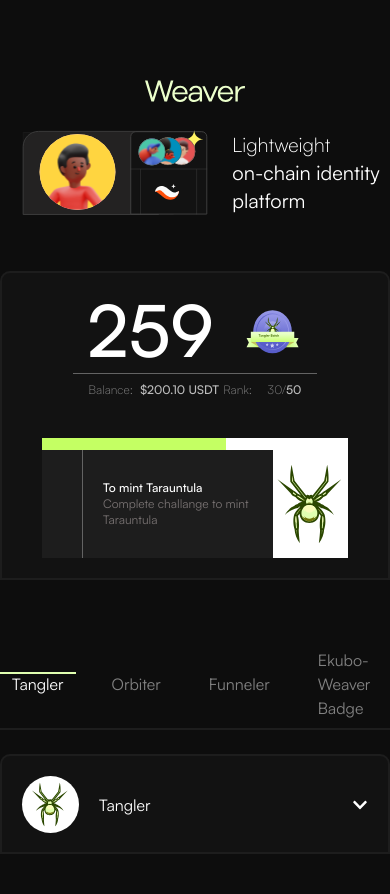
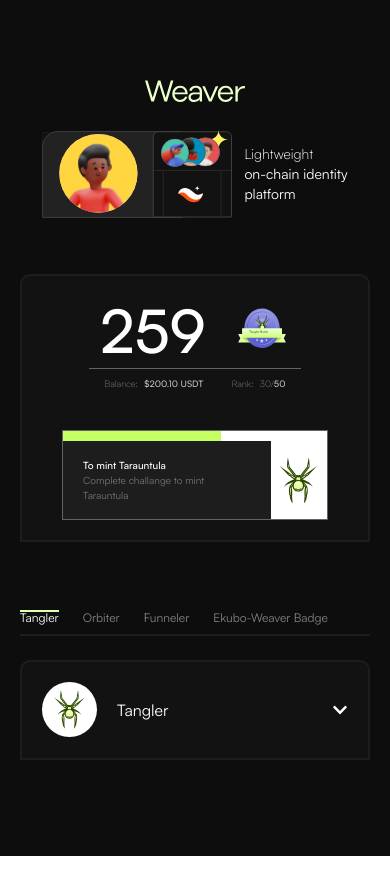
Before and after one commit to weaver-points/weaver-client, a Next.js app: page /dashboard in a window 390 px wide. Shown: the top 894 px of the page. After the commit the page ends 856 px from the top, so only its background shows below. Built offline with nearby package versions, Linux system fonts and the light colour scheme.

Commit message:
Refactor screens for moblie view

```diff
--- a/app/dashboard/page.tsx
+++ b/app/dashboard/page.tsx
@@ -6,7 +6,7 @@
 
 export default function Dashboard() {
   return (
-    <div className="font-satoshi w-full min-h-screen flex flex-col items-center justify-start bg-[#0D0D0D] text-white py-20">
+    <div className="font-satoshi w-full min-h-screen flex flex-col items-center justify-start bg-[#0D0D0D] text-white  px-5 py-20">
       <div className="max-w-[652px] w-full flex flex-col items-center justify-start gap-10 ">
         <div className="flex flex-col items-center justify-center gap-7 max-w-[390.17px] max-h-[150px] ">
           <Image
@@ -20,11 +20,11 @@
             <Image
               src="/first-group-image.svg"
               alt="group-img-for-screen1"
-              height={128}
-              width={280}
-              className="w-[210px] h-[85px] "
+              height={100}
+              width={100}
+              className="lg:w-[210px] lg:h-[85px] w-[190px] sm:h-[85px] "
             />
-            <p className=" text-xl ">
+            <p className=" text-sm lg:text-xl ">
               <span className="font-light "> Lightweight </span> <br />
               on-chain identity <br />
               platform
--- a/components/NftContainer.tsx
+++ b/components/NftContainer.tsx
@@ -15,7 +15,7 @@
       <ul className="flex flex-row items-center gap-6 py-1 pb-2 border-b-2 border-[#1D1D1D] my-2">
         <li
           onClick={() => toggleCurrentNft("TanglerData")}
-          className={`px-3 cursor-pointer relative after:content-[' '] after:w-0 after:h-[2px] after:absolute after:bottom-[-10] after:left-0 after:bg-[#E0FFB0] hover:after:w-full after:transition-all after:duration-300 hover:text-white transition-all duration-300 ${
+          className={`text-xs lg:text-base lg:px-3 px2 cursor-pointer relative after:content-[' '] after:w-0 after:h-[2px] after:absolute after:bottom-[-10] after:left-0 after:bg-[#E0FFB0] hover:after:w-full after:transition-all after:duration-300 hover:text-white transition-all duration-300 ${
             currentNFt === "TanglerData"
               ? "text-white after:w-full"
               : "text-[#818181]"
@@ -25,7 +25,7 @@
         </li>
         <li
           onClick={() => toggleCurrentNft("OrbiterData")}
-          className={`px-3 cursor-pointer relative after:content-[' '] after:w-0 after:h-[2px] after:absolute after:bottom-[-10] after:left-0 after:bg-[#E0FFB0] hover:after:w-full after:transition-all after:duration-300 hover:text-white transition-all duration-300 ${
+          className={`text-xs lg:text-base lg:px-3 px2 cursor-pointer relative after:content-[' '] after:w-0 after:h-[2px] after:absolute after:bottom-[-10] after:left-0 after:bg-[#E0FFB0] hover:after:w-full after:transition-all after:duration-300 hover:text-white transition-all duration-300 ${
             currentNFt === "OrbiterData"
               ? "text-white after:w-full"
               : "text-[#818181]"
@@ -35,7 +35,7 @@
         </li>
         <li
           onClick={() => toggleCurrentNft("FunnelerData")}
-          className={`px-3 text-[#818181] cursor-pointer relative after:content-[' '] after:w-0 after:h-[2px] after:absolute after:bottom-[-10] after:left-0 after:bg-[#E0FFB0] hover:after:w-full after:transition-all after:duration-300 hover:text-white transition-all duration-300${
+          className={`text-xs lg:text-base lg:px-3 px2 text-[#818181] cursor-pointer relative after:content-[' '] after:w-0 after:h-[2px] after:absolute after:bottom-[-10] after:left-0 after:bg-[#E0FFB0] hover:after:w-full after:transition-all after:duration-300 hover:text-white transition-all duration-300${
             currentNFt === "FunnelerData"
               ? "text-white after:w-full"
               : "text-[#818181]"
@@ -43,7 +43,7 @@
         >
           Funneler
         </li>
-        <li className="px-3 text-[#818181] cursor-pointer relative after:content-[' '] after:w-0 after:h-[2px] after:absolute after:bottom-[-10] after:left-0 after:bg-[#E0FFB0] hover:after:w-full after:transition-all after:duration-300 hover:text-white transition-all duration-300">
+        <li className="text-xs lg:text-base  lg:px-3 px2 text-[#818181] cursor-pointer relative after:content-[' '] after:w-0 after:h-[2px] after:absolute after:bottom-[-10] after:left-0 after:bg-[#E0FFB0] hover:after:w-full after:transition-all after:duration-300 hover:text-white transition-all duration-300">
           Ekubo-Weaver Badge
         </li>
       </ul>
--- a/components/StatsBox.tsx
+++ b/components/StatsBox.tsx
@@ -11,32 +11,32 @@
       <div className="flex flex-col items-center justify-center  w-4/5 gap-2">
         <span className="flex flex-row justify-center items-end gap-7 ">
           {" "}
-          <h1 className="text-7xl font-medium">259</h1>
+          <h1 className=" text-6xl lg:text-7xl font-medium">259</h1>
           <Image
             src="/tangler-badge.svg"
             alt="badge"
             width={100}
             height={100}
-            className="w-[60.9px] h-[67.62px] object-contain "
+            className=" w-14 h-16 lg:w-[60.9px] lg:h-[67.62px] object-contain "
           />
         </span>
 
-        <div className="border-t border-[#636363] w-full flex justify-between items-center py-2 px-4 text-xs text-[#BDBDBD] font-medium    ">
+        <div className="border-t border-[#636363] w-full flex justify-between items-center py-2 px-4 text-[9px] lg:text-xs text-[#BDBDBD] font-medium    ">
           <p>
             <span className="text-secondary mr-1  font-light ">Balance:</span>{" "}
             $200.10 USDT
           </p>
 
           <p>
-            <span className="text-secondary font-light mr-3 ">Rank: </span>{" "}
+            <span className="text-secondary font-light mr-1 lg:mr-3 ">Rank: </span>{" "}
             <span className="text-secondary font-light "> {rank}/</span>
             {totalRank}
           </p>
         </div>
       </div>
 
-      <div className="metre w-full h-[120px] bg-[#1D1D1D] mt-8 flex flex-col  ">
-        <div className="metre-bar w-full relative bg-white h-[13.09px] overflow-hidden ">
+      <div className="metre w-full h-[90px] lg:h-[120px] bg-[#1D1D1D] mt-8 flex flex-col border border-[#636363] lg:border-none  ">
+        <div className="metre-bar w-full relative bg-white h-[11px] lg:h-[13.09px] overflow-hidden ">
           <span
             className="absolute top-0 left-0 bg-[#C4FF63] h-full"
             style={{
@@ -45,21 +45,21 @@
           ></span>
         </div>
 
-        <div className="NFT w-full h-full flex flex-row justify-between ">
-          <div className="text flex flex-col justify-center px-5 text-xs border-l border-[#636363] ml-10 ">
+        <div className="NFT w-full h-full flex flex-row justify-between  ">
+          <div className="text flex flex-col justify-center px-5 text-[10px] lg:text-xs lg:border-l border-[#636363] lg:ml-10 ">
             <h2 className="font-medium ">To mint Tarauntula</h2>
             <h3 className="text-[#787272] ">
               Complete challange to mint Tarauntula
             </h3>
           </div>
 
-          <div className="h-full bg-white flex items-center justify-center w-[101.93px] ">
+          <div className="h-full bg-white flex items-center justify-center w-[57px] lg:w-[101.93px] ">
             <Image
               src="/TanglerNFT.svg"
               alt="tangler"
               width={100}
               height={100}
-              className="w-[54.21] h-[57.93] object-contain "
+              className="lg:w-[54.21] lg:h-[57.93] w-11 h-13 object-contain "
             />
           </div>
         </div>
--- a/components/nftdata/TanglerData.tsx
+++ b/components/nftdata/TanglerData.tsx
@@ -67,16 +67,16 @@
         className=" title w-full flex flex-row items-center justify-between cursor-pointer "
       >
         <div className="flex flex-row items-center gap-5">
-          <div className="w-[57px] h-[57px] flex justify-center items-center rounded-full bg-white relative  ">
+          <div className=" w-[55px] h-[55px] lg:w-[57px] lg:h-[57px] flex justify-center items-center rounded-full bg-white relative  ">
             <Image
               src="/TanglerNFT.svg"
               alt="NFT"
               width={100}
               height={100}
-              className="w-[45px] h-[45px]"
+              className="lg:w-[45px] lg:h-[45px] w-9 h-10 object-contain"
             />
           </div>
-          <h1>Tangler</h1>
+          <h1 className="text-base   " >Tangler</h1>
         </div>
 
         <FaChevronDown
@@ -92,13 +92,13 @@
           className="details w-full bg-[#181818] border border-[#343434] rounded-t rounded-lg "
         >
           <div className="w-full h-[240px] flex  ">
-            <div className=" border-r border-[#808080] w-32 h-full flex items-start justify-center py-2 ">
+            <div className=" border-r border-[#808080] lg:w-32 w-20 h-full flex items-start justify-center py-2 ">
               <Image
                 src={item.image}
                 alt={item.name}
                 width={100}
                 height={100}
-                className="w-[57] h-[47] object-contain "
+                className="lg:w-[57] lg:h-[47] w-[35px] h-[35px]  object-contain "
               />
             </div>
             <div className=" h-full w-full flex flex-col ">
@@ -106,12 +106,12 @@
                 <h2 className="text-[#F0F0F0] font-bold text-base ">
                   {item.name}{" "}
                 </h2>
-                <p className="text-[#808080] text-xs font-normal max-w-[380px] ">
+                <p className="text-[#808080] lg:text-xs text-[10px] font-normal max-w-[380px] ">
                   {item.description}{" "}
                 </p>
               </div>
               <div className=" h-1/2 w-full py-4 px-5 flex flex-col justify-between  ">
-                <div className="flex w-full items-center justify-between text-sm  font-bold">
+                <div className="flex w-full items-center justify-between text-xs lg:text-sm  font-bold">
                   <p>
                     <span className="text-[#DDDDDD] font-light ">
                       Category:
@@ -128,10 +128,10 @@
                 </div>
 
                 <div>
-                  <p className="flex items-center gap-5 ">
+                  <p className="flex items-center gap-5 text-xs lg:text-sm ">
                     <span className="text-[#DDDDDD] font-light ">Status: </span>
                     <span
-                      className={`bg-[#F2FFEA] border  text-sm font-normal px-5 py-1 rounded-xl flex items-center w-fit justify-center ${
+                      className={`bg-[#F2FFEA] border font-normal px-5 py-1 rounded-xl flex items-center w-fit justify-center ${
                         item.status
                           ? "border-[#B0FD81] text-[#40A900]"
                           : "border-[red] text-[red] "
@@ -147,7 +147,7 @@
           </div>
 
           <div className="w-full bg-[#212121] border-[0.5px] border-[#636363] text-center h-14 flex items-center justify-center ">
-            <p className="text-[#808080] font-normal text-sm  ">
+            <p className="text-[#808080] font-normal text-xs lg:text-sm  ">
               Click to check transaction history
             </p>
           </div>
@@ -155,7 +155,7 @@
           <div className="w-full flex items-center justify-center px-4 py-6 ">
             <button
               disabled={item.status}
-              className={`py-5 w-[97%] bg-[#EDFFD0] text-[#000000] text-base font-medium rounded-lg transform transition duration-300 hover:scale-[1.02]  ${
+              className={` py-3 lg:py-5 w-[97%] bg-[#EDFFD0] text-[#000000] lg:text-base text-[15px] font-medium rounded-lg transform transition duration-300 hover:scale-[1.02]  ${
                 item.status ? "cursor-pointer" : "cursor-not-allowed"
               } `}
             >
```
